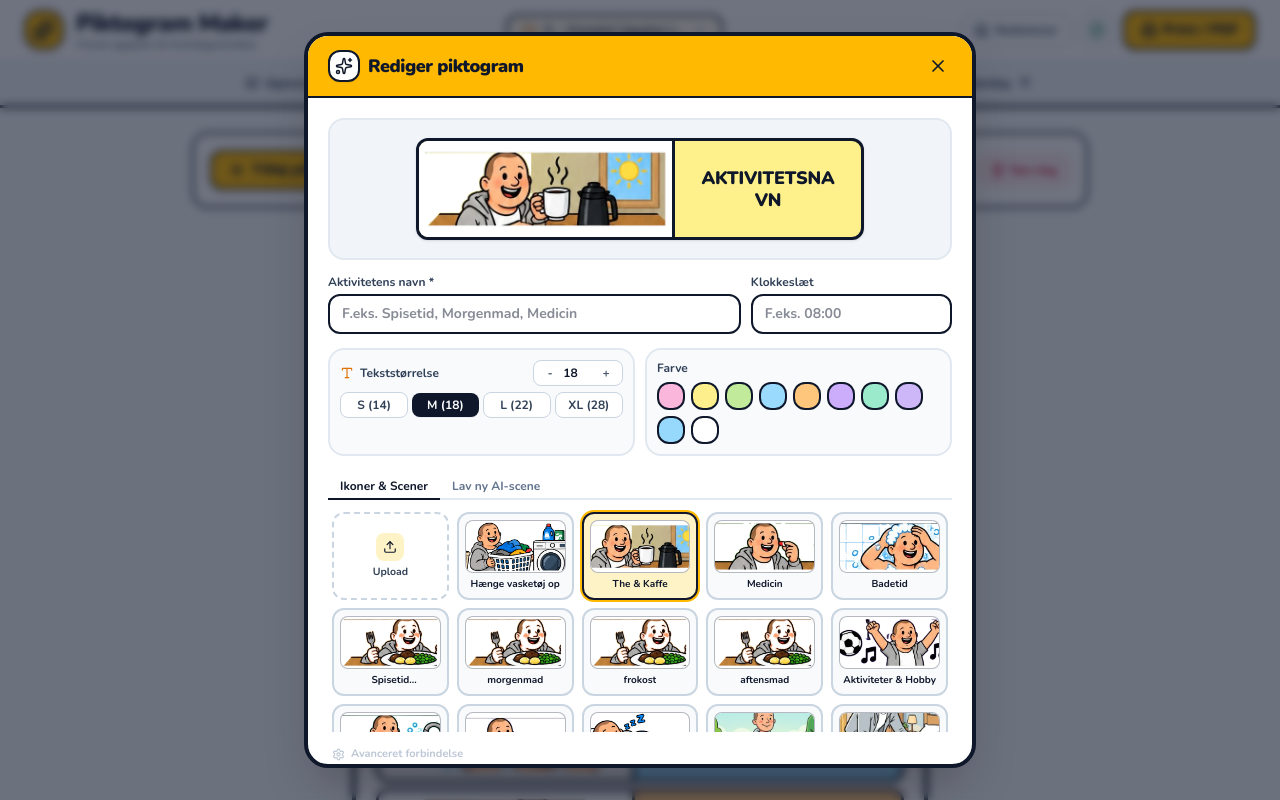
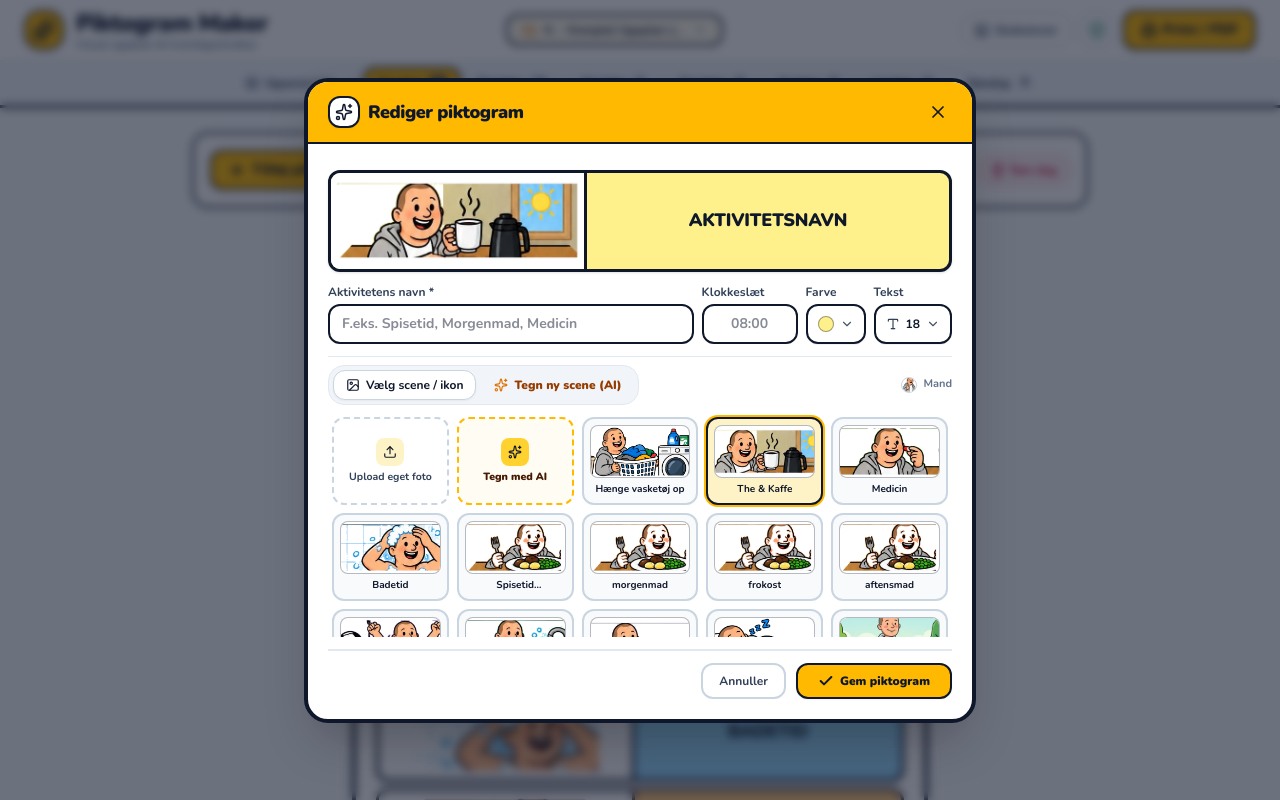
Before and after one commit to elomarjc/pictogram-maker, a React (Vite) app: page / in a window 1280 px wide. Both pictures are taken after a click on the button "Tilføj piktogram". Shown: the top 800 px of the page. Built offline with nearby package versions, Linux system fonts and the light colour scheme.

Commit message:
refactor: compact preview card, dropdowns for color and text size, streamlined AI scene tabs, remove advanced settings

```diff
--- a/src/components/PictogramEditorModal.tsx
+++ b/src/components/PictogramEditorModal.tsx
@@ -1,15 +1,13 @@
-import React, { useState } from 'react';
+import React, { useState, useRef, useEffect } from 'react';
 import type { Pictogram, Persona } from '../types';
 import { getPersona } from '../services/personas';
 import { PictogramCard } from './PictogramCard';
-import { X, Upload, Trash2, Check, Sparkles, Type, Loader2, AlertCircle, Settings } from 'lucide-react';
+import { X, Upload, Trash2, Check, Sparkles, Type, Loader2, AlertCircle, ChevronDown, Image as ImageIcon } from 'lucide-react';
 import { PRESET_SCENE_PROMPTS, buildCloudflareAiPrompt } from '../data/scenePrompts';
 import {
   generateSceneImage,
   getStoredWorkerUrl,
-  setStoredWorkerUrl,
   getStoredApiKey,
-  setStoredApiKey,
 } from '../services/imageGenerationApi';
 import { convertImageToDataUrl } from '../services/pdfExport';
 
@@ -125,13 +123,32 @@ export const PictogramEditorModal: React.FC<PictogramEditorModalProps> = ({
   const [selectedScenePromptId, setSelectedScenePromptId] = useState<string>(PRESET_SCENE_PROMPTS[0].id);
   const [inlineSceneText, setInlineSceneText] = useState<string>(PRESET_SCENE_PROMPTS[0].prompt);
 
+  // Dropdown states for compact color and font size pickers
+  const [isColorOpen, setIsColorOpen] = useState(false);
+  const [isFontSizeOpen, setIsFontSizeOpen] = useState(false);
+  const colorDropdownRef = useRef<HTMLDivElement>(null);
+  const fontSizeDropdownRef = useRef<HTMLDivElement>(null);
+
+  useEffect(() => {
+    const handleClickOutside = (e: MouseEvent) => {
+      if (colorDropdownRef.current && !colorDropdownRef.current.contains(e.target as Node)) {
+        setIsColorOpen(false);
+      }
+      if (fontSizeDropdownRef.current && !fontSizeDropdownRef.current.contains(e.target as Node)) {
+        setIsFontSizeOpen(false);
+      }
+    };
+    document.addEventListener('mousedown', handleClickOutside);
+    return () => document.removeEventListener('mousedown', handleClickOutside);
+  }, []);
+
   // Cloudflare Workers AI integration state
   const [isGeneratingAi, setIsGeneratingAi] = useState(false);
-  const [workerUrl, setWorkerUrl] = useState(getStoredWorkerUrl());
-  const [workerApiKey, setWorkerApiKey] = useState(getStoredApiKey());
   const [aiError, setAiError] = useState<string | null>(null);
 
   const handleGenerateWithAi = async () => {
+    const workerUrl = getStoredWorkerUrl();
+    const workerApiKey = getStoredApiKey();
     if (!workerUrl.trim()) {
       setAiError('Ingen Cloudflare Worker adresse fundet.');
       return;
@@ -141,9 +158,6 @@ export const PictogramEditorModal: React.FC<PictogramEditorModalProps> = ({
     setIsGeneratingAi(true);
 
     try {
-      setStoredWorkerUrl(workerUrl);
-      setStoredApiKey(workerApiKey);
-
       const promptToUse = buildCloudflareAiPrompt({
         sceneDescription: inlineSceneText,
         personaName: activePersona.name,
@@ -264,10 +278,9 @@ export const PictogramEditorModal: React.FC<PictogramEditorModalProps> = ({
         </div>
 
         {/* Form Body */}
-        <form onSubmit={handleSave} className="flex-1 overflow-y-auto p-4 sm:p-5 space-y-3.5">
-          {/* Live Preview card */}
-          <div className="p-3 bg-slate-100 rounded-2xl border-2 border-slate-200 flex justify-center items-center">
-            <div className="w-full max-w-md">
+        <form onSubmit={handleSave} className="flex-1 overflow-y-auto p-4 sm:p-5 space-y-3">
+          {/* Live Preview card - snug, full-width, zero wasted gaps */}
+          <div className="w-full">
             <PictogramCard
               pictogram={previewPic}
               persona={activePersona}
@@ -282,11 +295,10 @@ export const PictogramEditorModal: React.FC<PictogramEditorModalProps> = ({
               onMoveToDay={() => {}}
             />
           </div>
-          </div>
 
-          {/* Form fields: Aktivitet & Tidspunkt */}
-          <div className="grid grid-cols-1 sm:grid-cols-3 gap-2.5">
-            <div className="sm:col-span-2 space-y-1">
+          {/* Form row: Aktivitet, Tid, Farve dropdown, Tekststørrelse dropdown */}
+          <div className="flex flex-wrap sm:flex-nowrap items-end gap-2">
+            <div className="flex-1 min-w-[170px] space-y-1">
               <label className="text-xs font-bold text-slate-700 block">
                 Aktivitetens navn *
               </label>
@@ -296,11 +308,11 @@ export const PictogramEditorModal: React.FC<PictogramEditorModalProps> = ({
                 value={title}
                 onChange={(e) => setTitle(e.target.value)}
                 placeholder="F.eks. Spisetid, Morgenmad, Medicin"
-                className="w-full px-3 py-2 rounded-xl border-2 border-slate-900 focus:outline-none focus:ring-2 focus:ring-amber-400 font-bold text-sm text-slate-900"
+                className="w-full h-10 px-3 rounded-xl border-2 border-slate-900 focus:outline-none focus:ring-2 focus:ring-amber-400 font-bold text-sm text-slate-900 bg-white"
               />
             </div>
 
-            <div className="space-y-1">
+            <div className="w-24 shrink-0 space-y-1">
               <label className="text-xs font-bold text-slate-700 block">
                 Klokkeslæt
               </label>
@@ -308,84 +320,48 @@ export const PictogramEditorModal: React.FC<PictogramEditorModalProps> = ({
                 type="text"
                 value={time}
                 onChange={(e) => setTime(e.target.value)}
-                placeholder="F.eks. 08:00"
-                className="w-full px-3 py-2 rounded-xl border-2 border-slate-900 focus:outline-none focus:ring-2 focus:ring-amber-400 font-medium text-sm text-slate-900"
+                placeholder="08:00"
+                className="w-full h-10 px-2.5 rounded-xl border-2 border-slate-900 focus:outline-none focus:ring-2 focus:ring-amber-400 font-medium text-sm text-slate-900 bg-white text-center"
               />
             </div>
-          </div>
 
-          {/* Form row: Tekststørrelse & Farve side-by-side */}
-          <div className="grid grid-cols-1 sm:grid-cols-2 gap-2.5">
-            {/* Tekststørrelse */}
-            <div className="p-2.5 bg-slate-50 border-2 border-slate-200 rounded-2xl space-y-1.5">
-              <div className="flex items-center justify-between">
-                <span className="text-xs font-bold text-slate-700 flex items-center gap-1.5">
-                  <Type size={14} className="text-amber-600" />
-                  Tekststørrelse
-                </span>
-                <div className="flex items-center gap-1 bg-white border border-slate-300 rounded-lg px-2 py-0.5">
+            {/* Farve Dropdown */}
+            <div className="relative shrink-0 space-y-1" ref={colorDropdownRef}>
+              <label className="text-xs font-bold text-slate-700 block">
+                Farve
+              </label>
               <button
                 type="button"
-                    onClick={() => setFontSizeNum((prev) => Math.max(8, prev - 2))}
-                    className="w-4 h-5 rounded hover:bg-slate-100 font-bold text-xs text-slate-600 cursor-pointer"
+                onClick={() => {
+                  setIsColorOpen((prev) => !prev);
+                  setIsFontSizeOpen(false);
+                }}
+                className="h-10 px-2.5 rounded-xl border-2 border-slate-900 bg-white hover:bg-slate-50 flex items-center gap-1.5 cursor-pointer transition-colors shadow-2xs"
+                title="Vælg kortfarve"
               >
-                    -
+                <span
+                  className="w-4 h-4 rounded-full border border-slate-900/40 shrink-0"
+                  style={{ backgroundColor: bgColor }}
+                />
+                <ChevronDown size={14} className={`text-slate-600 transition-transform duration-150 ${isColorOpen ? 'rotate-180' : ''}`} />
               </button>
-                  <input
-                    type="number"
-                    min={6}
-                    max={99}
-                    value={fontSizeNum}
-                    onChange={(e) => {
-                      const val = parseInt(e.target.value, 10);
-                      if (!isNaN(val)) setFontSizeNum(Math.max(1, val));
-                    }}
-                    className="w-8 text-center font-bold text-xs text-slate-900 outline-none"
-                  />
-                  <button
-                    type="button"
-                    onClick={() => setFontSizeNum((prev) => prev + 2)}
-                    className="w-4 h-5 rounded hover:bg-slate-100 font-bold text-xs text-slate-600 cursor-pointer"
-                  >
-                    +
-                  </button>
-                </div>
-              </div>
 
-              <div className="flex items-center gap-1">
-                {[
-                  { label: 'S (14)', size: 14 },
-                  { label: 'M (18)', size: 18 },
-                  { label: 'L (22)', size: 22 },
-                  { label: 'XL (28)', size: 28 },
-                ].map((chip) => (
-                  <button
-                    key={chip.size}
-                    type="button"
-                    onClick={() => setFontSizeNum(chip.size)}
-                    className={`flex-1 py-1 rounded-lg text-xs font-bold transition-colors cursor-pointer ${
-                      fontSizeNum === chip.size
-                        ? 'bg-slate-900 text-white shadow-2xs'
-                        : 'bg-white text-slate-700 hover:bg-slate-200 border border-slate-300'
-                    }`}
-                  >
-                    {chip.label}
-                  </button>
-                ))}
-              </div>
-            </div>
-
-            {/* Baggrundsfarve */}
-            <div className="p-2.5 bg-slate-50 border-2 border-slate-200 rounded-2xl space-y-1.5">
-              <span className="text-xs font-bold text-slate-700 block">Farve</span>
-              <div className="flex flex-wrap gap-1.5">
+              {isColorOpen && (
+                <div className="absolute right-0 top-full mt-1.5 z-40 p-2.5 bg-white border-2 border-slate-900 rounded-2xl shadow-xl w-60 animate-in fade-in zoom-in-95">
+                  <span className="text-[10px] font-bold text-slate-400 uppercase tracking-wider block mb-2 px-0.5">
+                    Vælg kortfarve
+                  </span>
+                  <div className="grid grid-cols-5 gap-1.5">
                     {REFERENCE_COLOR_PRESETS.map((preset) => (
                       <button
                         key={preset.id}
                         type="button"
-                    onClick={() => setBgColor(preset.bg)}
+                        onClick={() => {
+                          setBgColor(preset.bg);
+                          setIsColorOpen(false);
+                        }}
                         style={{ backgroundColor: preset.bg }}
-                    className={`w-7 h-7 rounded-xl border-2 border-slate-900 flex items-center justify-center transition-transform hover:scale-110 cursor-pointer ${
+                        className={`w-9 h-9 rounded-xl border-2 border-slate-900 flex items-center justify-center transition-transform hover:scale-110 cursor-pointer ${
                           bgColor.toLowerCase() === preset.bg.toLowerCase() ? 'ring-3 ring-amber-400 scale-105' : ''
                         }`}
                         title={preset.name}
@@ -397,45 +373,126 @@ export const PictogramEditorModal: React.FC<PictogramEditorModalProps> = ({
                     ))}
                   </div>
                 </div>
+              )}
             </div>
 
-          {/* Visual asset picker tabs */}
-          <div className="space-y-2 pt-1">
-            <div className="flex border-b-2 border-slate-200">
+            {/* Tekststørrelse Dropdown */}
+            <div className="relative shrink-0 space-y-1" ref={fontSizeDropdownRef}>
+              <label className="text-xs font-bold text-slate-700 block">
+                Tekst
+              </label>
+              <button
+                type="button"
+                onClick={() => {
+                  setIsFontSizeOpen((prev) => !prev);
+                  setIsColorOpen(false);
+                }}
+                className="h-10 px-2.5 rounded-xl border-2 border-slate-900 bg-white hover:bg-slate-50 flex items-center gap-1.5 cursor-pointer transition-colors shadow-2xs"
+                title="Juster tekststørrelse"
+              >
+                <Type size={14} className="text-slate-700" />
+                <span className="text-xs font-bold text-slate-900">{fontSizeNum}</span>
+                <ChevronDown size={14} className={`text-slate-600 transition-transform duration-150 ${isFontSizeOpen ? 'rotate-180' : ''}`} />
+              </button>
+
+              {isFontSizeOpen && (
+                <div className="absolute right-0 top-full mt-1.5 z-40 p-3 bg-white border-2 border-slate-900 rounded-2xl shadow-xl w-56 space-y-2.5 animate-in fade-in zoom-in-95">
+                  <div className="flex items-center justify-between">
+                    <span className="text-xs font-bold text-slate-700">Tekststørrelse</span>
+                    <div className="flex items-center gap-1 bg-slate-100 border border-slate-300 rounded-lg px-1.5 py-0.5">
+                      <button
+                        type="button"
+                        onClick={() => setFontSizeNum((prev) => Math.max(8, prev - 2))}
+                        className="w-5 h-6 rounded hover:bg-slate-200 font-black text-sm text-slate-700 cursor-pointer"
+                      >
+                        -
+                      </button>
+                      <span className="w-7 text-center font-bold text-xs text-slate-900">{fontSizeNum}</span>
+                      <button
+                        type="button"
+                        onClick={() => setFontSizeNum((prev) => prev + 2)}
+                        className="w-5 h-6 rounded hover:bg-slate-200 font-black text-sm text-slate-700 cursor-pointer"
+                      >
+                        +
+                      </button>
+                    </div>
+                  </div>
+
+                  <div className="grid grid-cols-4 gap-1">
+                    {[
+                      { label: 'S', size: 14 },
+                      { label: 'M', size: 18 },
+                      { label: 'L', size: 22 },
+                      { label: 'XL', size: 28 },
+                    ].map((chip) => (
+                      <button
+                        key={chip.size}
+                        type="button"
+                        onClick={() => {
+                          setFontSizeNum(chip.size);
+                        }}
+                        className={`py-1 rounded-lg text-xs font-bold transition-colors cursor-pointer ${
+                          fontSizeNum === chip.size
+                            ? 'bg-slate-900 text-white'
+                            : 'bg-slate-100 text-slate-700 hover:bg-slate-200'
+                        }`}
+                      >
+                        {chip.label}
+                      </button>
+                    ))}
+                  </div>
+                </div>
+              )}
+            </div>
+          </div>
+
+          {/* Visual asset picker */}
+          <div className="space-y-2 pt-2 border-t border-slate-200">
+            {/* Prominent segmented tab bar */}
+            <div className="flex items-center justify-between">
+              <div className="flex items-center gap-1.5 bg-slate-100 p-1 rounded-2xl border border-slate-200">
                 <button
                   type="button"
                   onClick={() => setActiveTab('illustrations')}
-                className={`py-1 px-3 font-bold text-xs border-b-2 -mb-[2px] transition-colors cursor-pointer ${
+                  className={`px-3 py-1.5 rounded-xl font-bold text-xs transition-all cursor-pointer flex items-center gap-1.5 ${
                     activeTab === 'illustrations'
-                    ? 'border-slate-900 text-slate-900'
-                    : 'border-transparent text-slate-500 hover:text-slate-800'
+                      ? 'bg-white text-slate-900 shadow-xs border border-slate-300'
+                      : 'text-slate-600 hover:text-slate-900'
                   }`}
                 >
-                Ikoner & Scener
+                  <ImageIcon size={14} />
+                  <span>Vælg scene / ikon</span>
                 </button>
                 <button
                   type="button"
                   onClick={() => setActiveTab('upload')}
-                className={`py-1 px-3 font-bold text-xs border-b-2 -mb-[2px] transition-colors cursor-pointer ${
+                  className={`px-3 py-1.5 rounded-xl font-black text-xs transition-all cursor-pointer flex items-center gap-1.5 ${
                     activeTab === 'upload'
-                    ? 'border-slate-900 text-slate-900'
-                    : 'border-transparent text-slate-500 hover:text-slate-800'
+                      ? 'bg-amber-400 text-slate-900 shadow-xs border border-slate-900'
+                      : 'text-amber-800 hover:text-amber-950 hover:bg-amber-100/50'
                   }`}
                 >
-                Lav ny AI-scene
+                  <Sparkles size={14} className={activeTab === 'upload' ? 'text-slate-900' : 'text-amber-600'} />
+                  <span>Tegn ny scene (AI)</span>
                 </button>
               </div>
 
-            {/* TAB 1: Icons & Scenes grid (includes Upload button + custom uploaded images + preset scenes) */}
+              <div className="text-[11px] font-bold text-slate-500 hidden sm:flex items-center gap-1.5">
+                <img src={activePersona.avatarUrl} alt="" className="w-4 h-4 rounded-full object-cover border border-slate-300" />
+                <span>{activePersona.name}</span>
+              </div>
+            </div>
+
+            {/* TAB 1: Icons & Scenes grid */}
             {activeTab === 'illustrations' && (
               <div className="grid grid-cols-3 sm:grid-cols-4 md:grid-cols-5 gap-2 max-h-56 overflow-y-auto p-1">
-                {/* Upload tile directly in the icons grid */}
+                {/* Upload tile */}
                 <label className="flex flex-col items-center justify-center p-1.5 rounded-xl border-2 border-dashed border-slate-300 hover:border-slate-900 bg-white hover:bg-amber-50 cursor-pointer transition-all group h-22">
                   <div className="w-7 h-7 rounded-lg bg-amber-100 group-hover:bg-amber-400 flex items-center justify-center text-slate-900 transition-colors mb-1">
                     <Upload size={14} />
                   </div>
                   <span className="text-[10.5px] font-bold text-slate-700 group-hover:text-slate-900 text-center leading-tight">
-                    Upload
+                    Upload eget foto
                   </span>
                   <input
                     type="file"
@@ -445,7 +502,21 @@ export const PictogramEditorModal: React.FC<PictogramEditorModalProps> = ({
                   />
                 </label>
 
-                {/* Custom uploaded images */}
+                {/* Quick AI scene button tile in the grid */}
+                <button
+                  type="button"
+                  onClick={() => setActiveTab('upload')}
+                  className="flex flex-col items-center justify-center p-1.5 rounded-xl border-2 border-dashed border-amber-400 hover:border-amber-600 bg-amber-50/60 hover:bg-amber-100/80 cursor-pointer transition-all group h-22"
+                >
+                  <div className="w-7 h-7 rounded-lg bg-amber-300 group-hover:bg-amber-400 flex items-center justify-center text-slate-900 transition-colors mb-1">
+                    <Sparkles size={14} className="text-slate-900" />
+                  </div>
+                  <span className="text-[10.5px] font-black text-amber-950 text-center leading-tight">
+                    Tegn med AI
+                  </span>
+                </button>
+
+                {/* Custom uploaded / generated images */}
                 {customIcons.map((imgUrl, idx) => {
                   const isSelected = customImageUrl === imgUrl;
                   return (
@@ -469,14 +540,12 @@ export const PictogramEditorModal: React.FC<PictogramEditorModalProps> = ({
                         Eget billede
                       </span>
 
-                      {/* Active checkmark */}
                       {isSelected && (
                         <span className="absolute top-1 right-1 w-4 h-4 rounded-full bg-slate-900 text-white flex items-center justify-center shadow-xs z-10 pointer-events-none">
                           <Check size={10} className="stroke-[3]" />
                         </span>
                       )}
 
-                      {/* Smaller, hidden delete button (appears on hover) */}
                       <button
                         type="button"
                         onClick={(e) => {
@@ -531,13 +600,13 @@ export const PictogramEditorModal: React.FC<PictogramEditorModalProps> = ({
             {/* TAB 2: AI Generate scene */}
             {activeTab === 'upload' && (
               <div className="p-1">
-                <div className="bg-amber-50/70 border-2 border-amber-300 rounded-2xl p-3 space-y-2">
+                <div className="bg-amber-50/70 border-2 border-amber-300 rounded-2xl p-3.5 space-y-2.5">
                   <div className="flex items-center justify-between">
                     <span className="text-xs font-black text-slate-900 flex items-center gap-1.5">
                       <Sparkles size={14} className="text-amber-600" />
-                      Generér scene med figuren
+                      Beskriv scenen du vil have tegnet
                     </span>
-                    <span className="text-[10px] font-bold text-amber-900 bg-amber-200/80 px-2 py-0.5 rounded-full border border-amber-300 flex items-center gap-1">
+                    <span className="text-[10.5px] font-bold text-amber-900 bg-amber-200/80 px-2 py-0.5 rounded-full border border-amber-300 flex items-center gap-1">
                       <img src={activePersona.avatarUrl} alt="" className="w-3.5 h-3.5 rounded-full object-cover" />
                       <span>{activePersona.name}</span>
                     </span>
@@ -567,7 +636,7 @@ export const PictogramEditorModal: React.FC<PictogramEditorModalProps> = ({
                     value={inlineSceneText}
                     onChange={(e) => setInlineSceneText(e.target.value)}
                     rows={2}
-                    placeholder="Beskriv hvad figuren skal lave..."
+                    placeholder="F.eks. Figuren børster tænder, bager en kage, sidder ved computeren..."
                     className="w-full px-2.5 py-1.5 text-xs font-bold rounded-xl border-2 border-slate-300 focus:border-slate-900 bg-white resize-none"
                   />
 
@@ -582,17 +651,17 @@ export const PictogramEditorModal: React.FC<PictogramEditorModalProps> = ({
                     type="button"
                     disabled={isGeneratingAi}
                     onClick={handleGenerateWithAi}
-                    className="w-full py-2 bg-slate-900 hover:bg-slate-800 disabled:opacity-50 text-white font-black text-xs rounded-xl border-2 border-slate-900 flex items-center justify-center gap-2 shadow-xs transition-all cursor-pointer"
+                    className="w-full py-2.5 bg-slate-900 hover:bg-slate-800 disabled:opacity-50 text-white font-black text-xs rounded-xl border-2 border-slate-900 flex items-center justify-center gap-2 shadow-xs transition-all cursor-pointer"
                   >
                     {isGeneratingAi ? (
                       <>
                         <Loader2 size={14} className="animate-spin text-amber-400" />
-                        <span>Genererer scene...</span>
+                        <span>Tegner scene med figuren... (ca. 4 sekunder)</span>
                       </>
                     ) : (
                       <>
                         <Sparkles size={14} className="text-amber-400" />
-                        <span>Generér scene nu</span>
+                        <span>Tegn scene med figuren nu (1-klik)</span>
                       </>
                     )}
                   </button>
@@ -600,42 +669,6 @@ export const PictogramEditorModal: React.FC<PictogramEditorModalProps> = ({
               </div>
             )}
           </div>
-
-          {/* Discreet collapsible advanced connection settings */}
-          <details className="text-[11px] text-slate-400 group px-1">
-            <summary className="cursor-pointer hover:text-slate-600 font-medium select-none list-none flex items-center gap-1.5 opacity-60 hover:opacity-100 transition-opacity">
-              <Settings size={13} />
-              <span>Avanceret forbindelse</span>
-            </summary>
-            <div className="mt-2 p-3 bg-slate-50 border border-slate-200 rounded-xl space-y-2 text-slate-700">
-              <div>
-                <label className="font-semibold block mb-0.5 text-[10.5px]">Cloudflare Worker Adresse:</label>
-                <input
-                  type="text"
-                  value={workerUrl}
-                  onChange={(e) => {
-                    setWorkerUrl(e.target.value);
-                    setStoredWorkerUrl(e.target.value);
-                  }}
-                  placeholder="https://..."
-                  className="w-full px-2.5 py-1 rounded-lg border border-slate-300 text-xs font-mono bg-white"
-                />
-              </div>
-              <div>
-                <label className="font-semibold block mb-0.5 text-[10.5px]">API Nøgle (valgfri):</label>
-                <input
-                  type="password"
-                  value={workerApiKey}
-                  onChange={(e) => {
-                    setWorkerApiKey(e.target.value);
-                    setStoredApiKey(e.target.value);
-                  }}
-                  placeholder="Bearer nøgle"
-                  className="w-full px-2.5 py-1 rounded-lg border border-slate-300 text-xs font-mono bg-white"
-                />
-              </div>
-            </div>
-          </details>
 
           {/* Modal Actions */}
           <div className="flex items-center justify-end gap-2.5 pt-3 border-t-2 border-slate-200">
```
Lines whose indentation alone changed are shown as unchanged.
